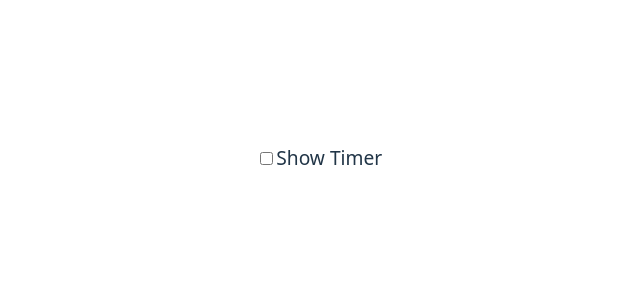
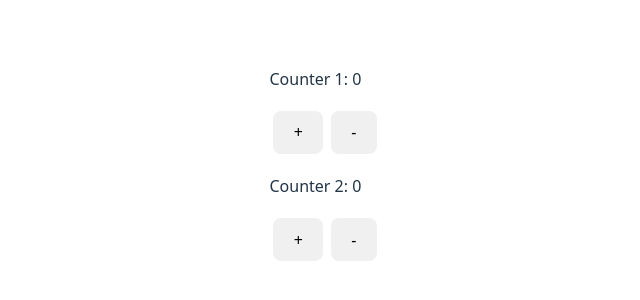
Before and after one commit to Sonny0126/react, a React (Vite) app in the folder first-project/: page / in a window 1280 px wide. Shown: the part 242-542 px from the top of the page, without its empty margins (315-955 px from the left). Built offline with nearby package versions, Linux system fonts and the light colour scheme.

Commit message:
최적화

```diff
--- a/first-project/src/App.css
+++ b/first-project/src/App.css
@@ -6,9 +6,3 @@
   margin: 4px;
   background-color: #f0f0f0;
 }
-
-label {
-  font-size: 1.2em;
-  margin-right: 0.6em;
-  cursor: pointer;
-}
--- a/first-project/src/App.jsx
+++ b/first-project/src/App.jsx
@@ -1,24 +1,37 @@
 import './App.css'
 import { useState } from 'react'
-import Timer from './Timer'
 
-const App = () => {
-  const [showTimer, setShowTimer]
-   = useState(false)
+function App() {
+  const [count1, setCount1] = useState(0)
+  const [count2, setCount2] = useState(0)
+
+  const heavyCalculation = (num) => {
+    console.log('Calculating...')
+    let result = 0
+    for (let i = 0; i < 1000000000; i++) {
+      result += num
+    }
+    return result
+  }
 
   return (
     <>
-      <label>
-        <input
-          type="checkbox"
-          checked={showTimer}
-          onChange={
-            (e) => setShowTimer(
-              e.target.checked
-            )}/>
-        Show Timer
-      </label>
-      {showTimer && <Timer />}
+      <p>Counter 1: {count1}</p>
+      <button onClick={
+        () => setCount1(count1 + 1)
+      }>+</button>
+      <button onClick={
+        () => setCount1(count1 - 1)
+      }>-</button>
+      <p>Counter 2: {
+        heavyCalculation(count2)
+      }</p>
+      <button onClick={
+        () => setCount2(count2 + 1)
+      }>+</button>
+      <button onClick={
+        () => setCount2(count2 - 1)
+      }>-</button>
     </>
   )
 }
--- a/first-project/src/Timer.jsx
+++ /dev/null
@@ -1,20 +0,0 @@
-import { useState, useEffect } from 'react'
-
-const Timer = () => {
-  const [seconds, setSeconds] = useState(0)
-
-  useEffect(() => {
-    const interval = setInterval(() => {
-      setSeconds((prev) => prev + 1)
-    }, 1000)
-
-    return () => {
-      clearInterval(interval)
-      console.log('Timer cleaned up')
-    }
-  }, [])
-
-  return <p>Timer: {seconds} seconds</p>
-}
-
-export default Timer
--- a/first-project/src/data.js
+++ /dev/null
@@ -1,6 +0,0 @@
-const externalData = {
-  name: 'jane doe',
-  year: 1995
-}
-
-export default externalData
```
Also changed, not shown: first-project/src/ClassComp.jsx (deleted, +0 -41 lines), first-project/src/FuncComp.jsx (deleted, +0 -34 lines), first-project/src/hooks/useCounter.js (added, +17 -0 lines), first-project/src/hooks/useFetch.js (added, +24 -0 lines), first-project/src/hooks/useWindowSize.js (added, +24 -0 lines).
